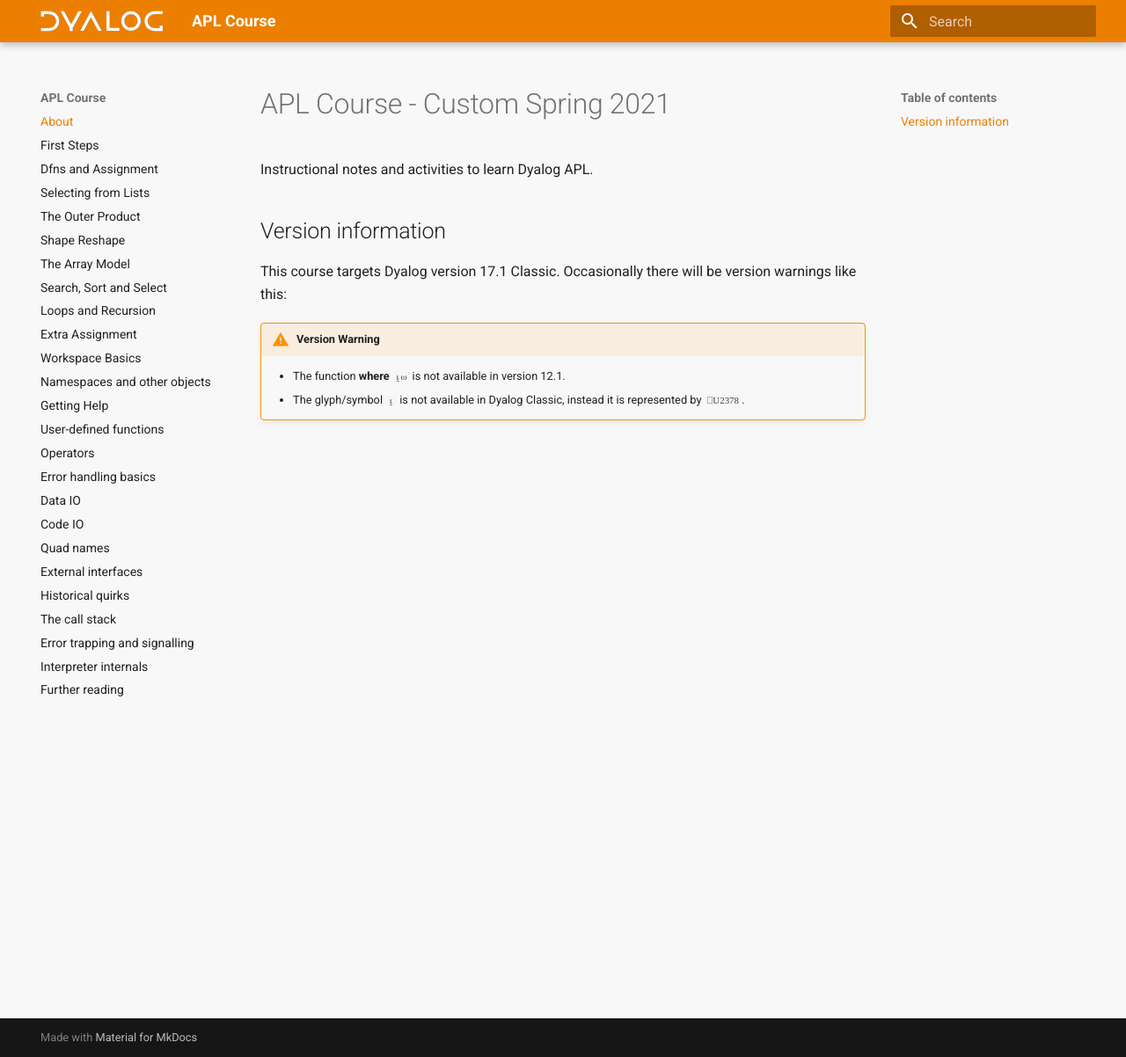
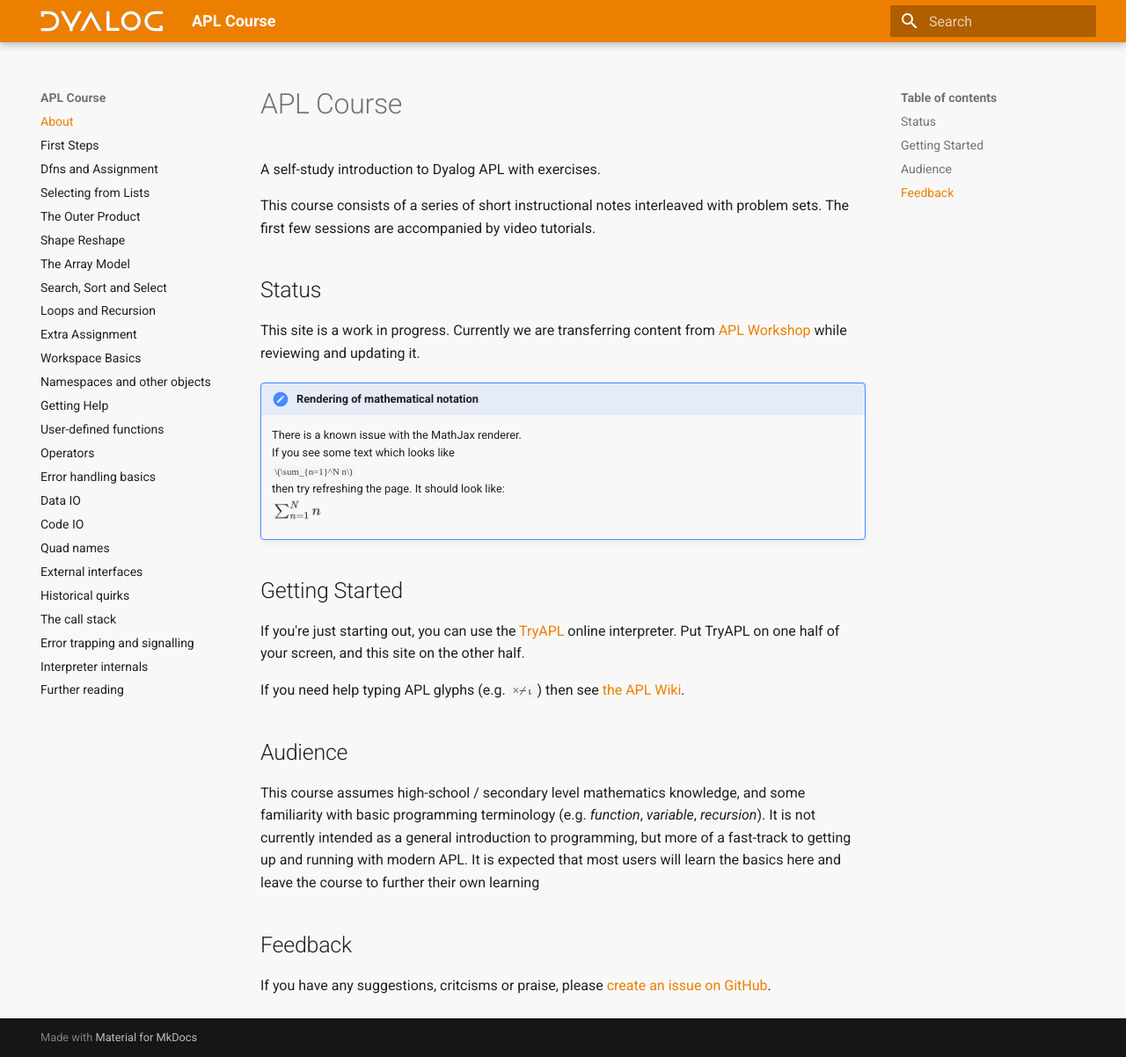
Before and after one commit to Dyalog/APLCourse, an MkDocs documentation site: the page built from docs/index.md, in a window 1280 px wide and 1202 px high. Shown: the whole window at 88% size. Built offline with MkDocs 1.6.1 and Material for MkDocs 9.7.7, drawn with Linux system fonts in a browser that asks for light colours; some web fonts are replaced.

Commit message:
mathjax notice

```diff
--- a/docs/index.md
+++ b/docs/index.md
@@ -1,9 +1,25 @@
-# APL Course - Custom Spring 2021
-Instructional notes and activities to learn Dyalog APL.
+# APL Course
+A self-study introduction to Dyalog APL with exercises.
 
-## Version information
-This course targets Dyalog version 17.1 Classic. Occasionally there will be version warnings like this:
+This course consists of a series of short instructional notes interleaved with problem sets. The first few sessions are accompanied by video tutorials.
 
-!!! Warning "Version Warning"
-	- The function **where** `⍸⍵` is not available in version 12.1.
-	- The glyph/symbol `⍸` is not available in Dyalog Classic, instead it is represented by `⎕U2378`.
+## Status
+This site is a work in progress. Currently we are transferring content from [APL Workshop](https://rikedyp.uk/APLWorkshop) while reviewing and updating it.
+
+!!! Note "Rendering of mathematical notation"
+	There is a known issue with the MathJax renderer.
+	If you see some text which looks like
+	`\(\sum_{n=1}^N n\)`
+	then try refreshing the page. It should look like:
+	<img alt="mathjax example rendering" src="/img/mathjax.png" width="60px">
+
+## Getting Started
+If you're just starting out, you can use the [TryAPL](https://tryapl.org) online interpreter. Put TryAPL on one half of your screen, and this site on the other half.
+
+If you need help typing APL glyphs (e.g. `×⌿⍳`) then see [the APL Wiki](https://aplwiki.com/wiki/Typing_glyphs).
+
+## Audience
+This course assumes high-school / secondary level mathematics knowledge, and some familiarity with basic programming terminology (e.g. *function*, *variable*, *recursion*). It is not currently intended as a general introduction to programming, but more of a fast-track to getting up and running with modern APL. It is expected that most users will learn the basics here and leave the course to further their own learning
+
+## Feedback
+If you have any suggestions, critcisms or praise, please [create an issue on GitHub](https://github.com/Dyalog/APLCourse/issues/new).
```
Also changed, not shown: docs/img/mathjax.png (added).
